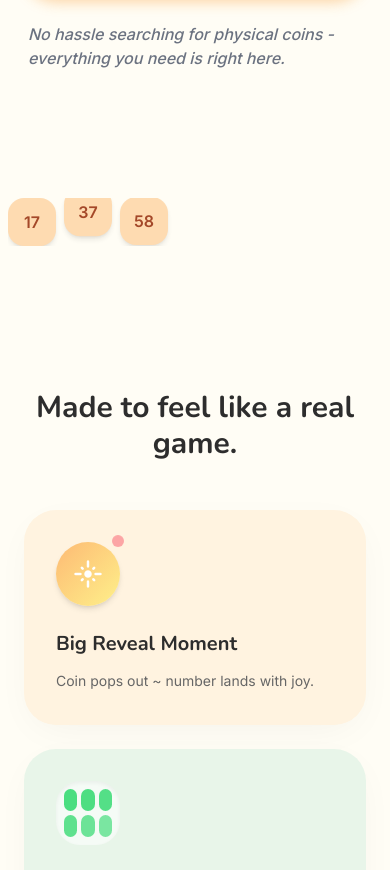
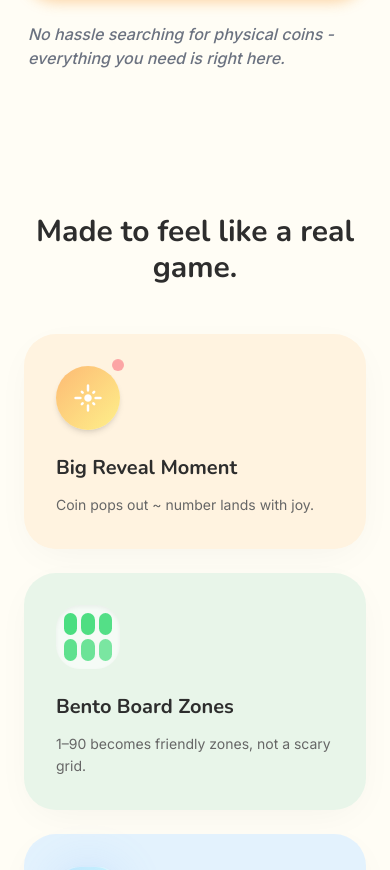
Before and after one commit to Venkat-Debug/JoyfulCaller, a React (Vite) app: page / in a window 390 px wide. Shown: the part 1020-1890 px from the top of the page. Built offline with nearby package versions, Linux system fonts and the light colour scheme.

Commit message:
Fix: Remove animated number boxes from middle section on mobile view

```diff
--- a/src/components/Hero.jsx
+++ b/src/components/Hero.jsx
@@ -124,22 +124,6 @@ const Hero = ({ onPlayNow }) => {
           <p className="text-base md:text-lg font-medium text-gray-500 dark:text-gray-400 italic ml-1">
             No hassle searching for physical coins - everything you need is right here.
           </p>
-          <div className="mt-12 relative h-32 w-full lg:w-[120%] -ml-4 pointer-events-none opacity-90 block lg:hidden">
-            <div className="absolute bottom-0 left-0 flex gap-2 overflow-hidden w-full">
-              {floatingNumbers.slice(0, 3).map((num, idx) => (
-                <div
-                  key={`mobile-${num}-${idx}`}
-                  className="w-12 h-12 bg-orange-200 rounded-xl transform rotate-12 shadow-md flex items-center justify-center font-bold text-orange-800 shrink-0"
-                  style={{
-                    animation: `float ${3 + idx}s ease-in-out infinite`,
-                    animationDelay: `${idx * 0.2}s`,
-                  }}
-                >
-                  {num}
-                </div>
-              ))}
-            </div>
-          </div>
         </div>
 
         <div className="relative order-1 lg:order-2 h-[500px] flex items-center justify-center">
```
